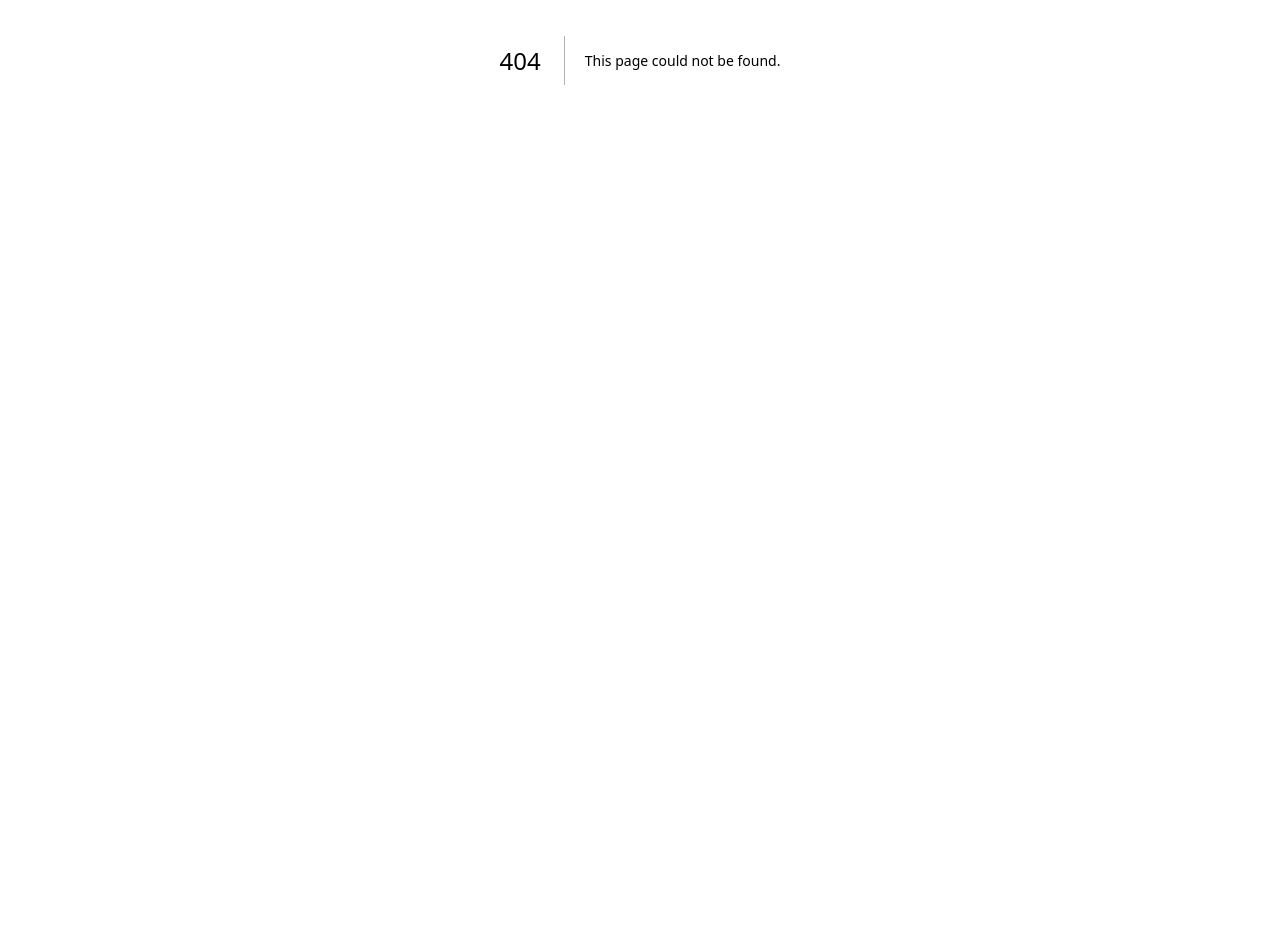
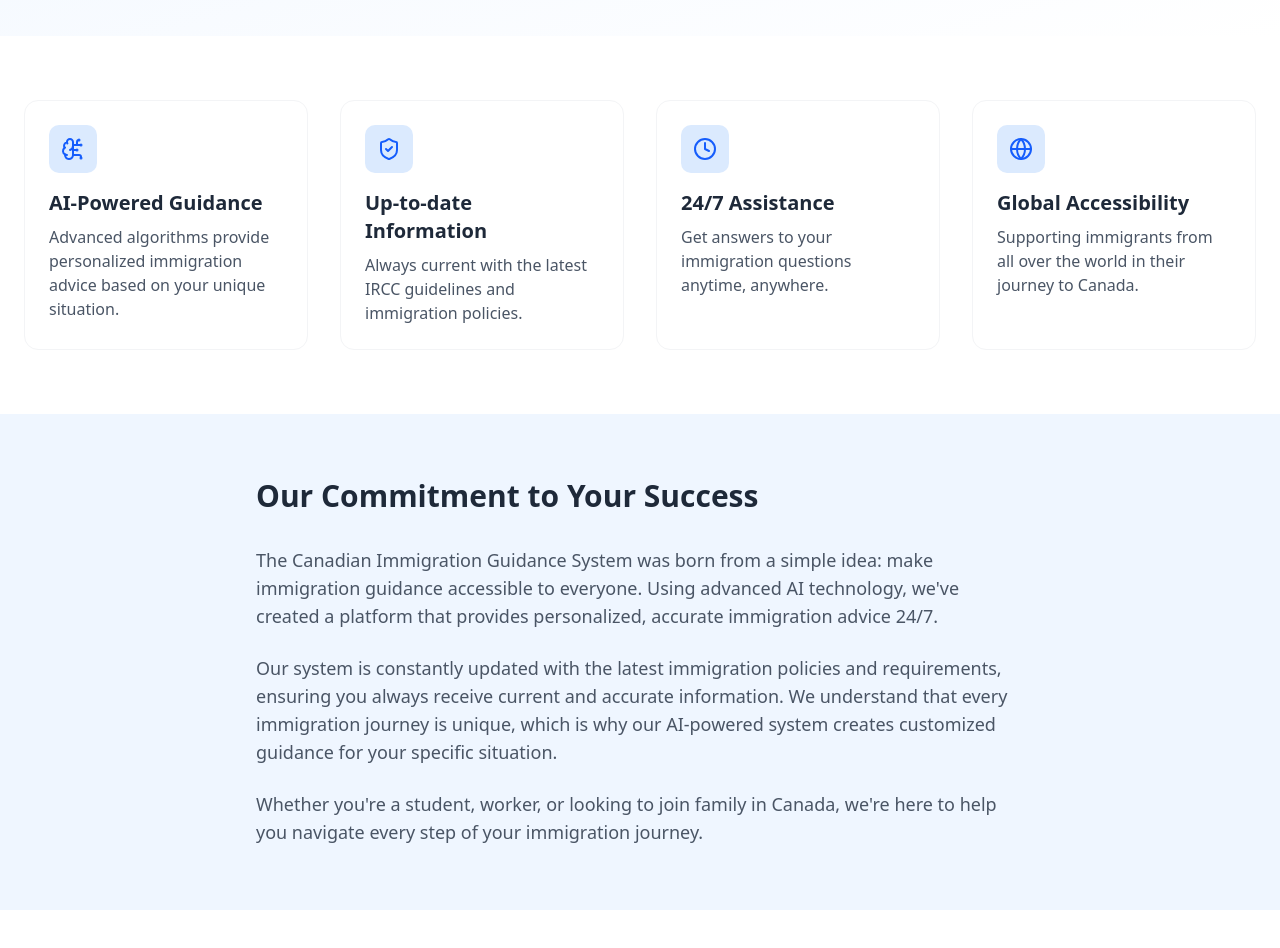
Before and after one commit to Krishnagoyal-13/immigration-storyboard, a Next.js app in the folder ircc-storyboard/: page /about in a window 1280 px wide. Before the commit this address had no page. Shown: the part 340-1288 px from the top of the page. Before the commit the page ends 800 px from the top, so only its background shows below. Built offline with nearby package versions, Linux system fonts and the light colour scheme.

Commit message:
About page

```diff
--- /dev/null
+++ b/ircc-storyboard/src/app/about/page.tsx
@@ -0,0 +1,126 @@
+'use client'
+
+import { useRouter } from 'next/navigation'
+import { Footer } from '@/components/Footer'
+import {
+  BrainCircuitIcon,
+  ShieldCheckIcon,
+  ClockIcon,
+  GlobeIcon,
+} from 'lucide-react'
+
+export default function AboutPage() {
+  const router = useRouter()
+
+  const features = [
+    {
+      icon: <BrainCircuitIcon className="h-6 w-6" />,
+      title: 'AI-Powered Guidance',
+      description:
+        'Advanced algorithms provide personalized immigration advice based on your unique situation.',
+    },
+    {
+      icon: <ShieldCheckIcon className="h-6 w-6" />,
+      title: 'Up-to-date Information',
+      description:
+        'Always current with the latest IRCC guidelines and immigration policies.',
+    },
+    {
+      icon: <ClockIcon className="h-6 w-6" />,
+      title: '24/7 Assistance',
+      description:
+        'Get answers to your immigration questions anytime, anywhere.',
+    },
+    {
+      icon: <GlobeIcon className="h-6 w-6" />,
+      title: 'Global Accessibility',
+      description:
+        'Supporting immigrants from all over the world in their journey to Canada.',
+    },
+  ]
+
+  return (
+    <div className="min-h-screen flex flex-col">
+      <main className="flex-grow">
+        <section className="w-full bg-gradient-to-br from-blue-50 to-white py-16 md:py-24">
+          <div className="container mx-auto px-6">
+            <h1 className="text-4xl md:text-5xl font-bold text-center text-gray-800 mb-8">
+              About Our Mission
+            </h1>
+            <p className="text-xl text-gray-600 text-center max-w-3xl mx-auto mb-12">
+              We're dedicated to making the Canadian immigration process more
+              accessible and understandable for everyone through innovative AI
+              technology.
+            </p>
+          </div>
+        </section>
+
+        <section className="py-16 bg-white">
+          <div className="container mx-auto px-6">
+            <div className="grid grid-cols-1 md:grid-cols-2 lg:grid-cols-4 gap-8">
+              {features.map((feature, index) => (
+                <div
+                  key={index}
+                  className="p-6 bg-white rounded-xl border border-gray-100"
+                >
+                  <div className="w-12 h-12 bg-blue-100 rounded-lg flex items-center justify-center text-blue-600 mb-4">
+                    {feature.icon}
+                  </div>
+                  <h3 className="text-xl font-semibold text-gray-800 mb-2">
+                    {feature.title}
+                  </h3>
+                  <p className="text-gray-600">{feature.description}</p>
+                </div>
+              ))}
+            </div>
+          </div>
+        </section>
+
+        <section className="py-16 bg-blue-50">
+          <div className="container mx-auto px-6">
+            <div className="max-w-3xl mx-auto">
+              <h2 className="text-3xl font-bold text-gray-800 mb-8">
+                Our Commitment to Your Success
+              </h2>
+              <div className="space-y-6 text-lg text-gray-600">
+                <p>
+                  The Canadian Immigration Guidance System was born from a
+                  simple idea: make immigration guidance accessible to everyone.
+                  Using advanced AI technology, we've created a platform that
+                  provides personalized, accurate immigration advice 24/7.
+                </p>
+                <p>
+                  Our system is constantly updated with the latest immigration
+                  policies and requirements, ensuring you always receive current
+                  and accurate information. We understand that every immigration
+                  journey is unique, which is why our AI-powered system creates
+                  customized guidance for your specific situation.
+                </p>
+                <p>
+                  Whether you're a student, worker, or looking to join family in
+                  Canada, we're here to help you navigate every step of your
+                  immigration journey.
+                </p>
+              </div>
+            </div>
+          </div>
+        </section>
+
+        <section className="py-16 bg-white">
+          <div className="container mx-auto px-6 text-center">
+            <h2 className="text-3xl font-bold text-gray-800 mb-8">
+              Ready to Start Your Journey?
+            </h2>
+            <button
+              onClick={() => router.push('/auth')}
+              className="bg-blue-600 hover:bg-blue-700 text-white font-medium py-3 px-8 rounded-lg inline-flex items-center transition-colors"
+            >
+              Get Started Now
+            </button>
+          </div>
+        </section>
+      </main>
+      <Footer />
+    </div>
+  )
+}
--- a/ircc-storyboard/src/components/Footer.tsx
+++ b/ircc-storyboard/src/components/Footer.tsx
@@ -11,7 +11,7 @@ export const Footer = () => {
             <p className="mt-2">Your AI-powered immigration assistant</p>
           </div>
           <div className="flex gap-8 mb-6 md:mb-0">
-            <a href="#" className="hover:text-white transition-colors">
+            <a href="/about" className="hover:text-white transition-colors">
               About
             </a>
             <a href="#" className="hover:text-white transition-colors">
```
